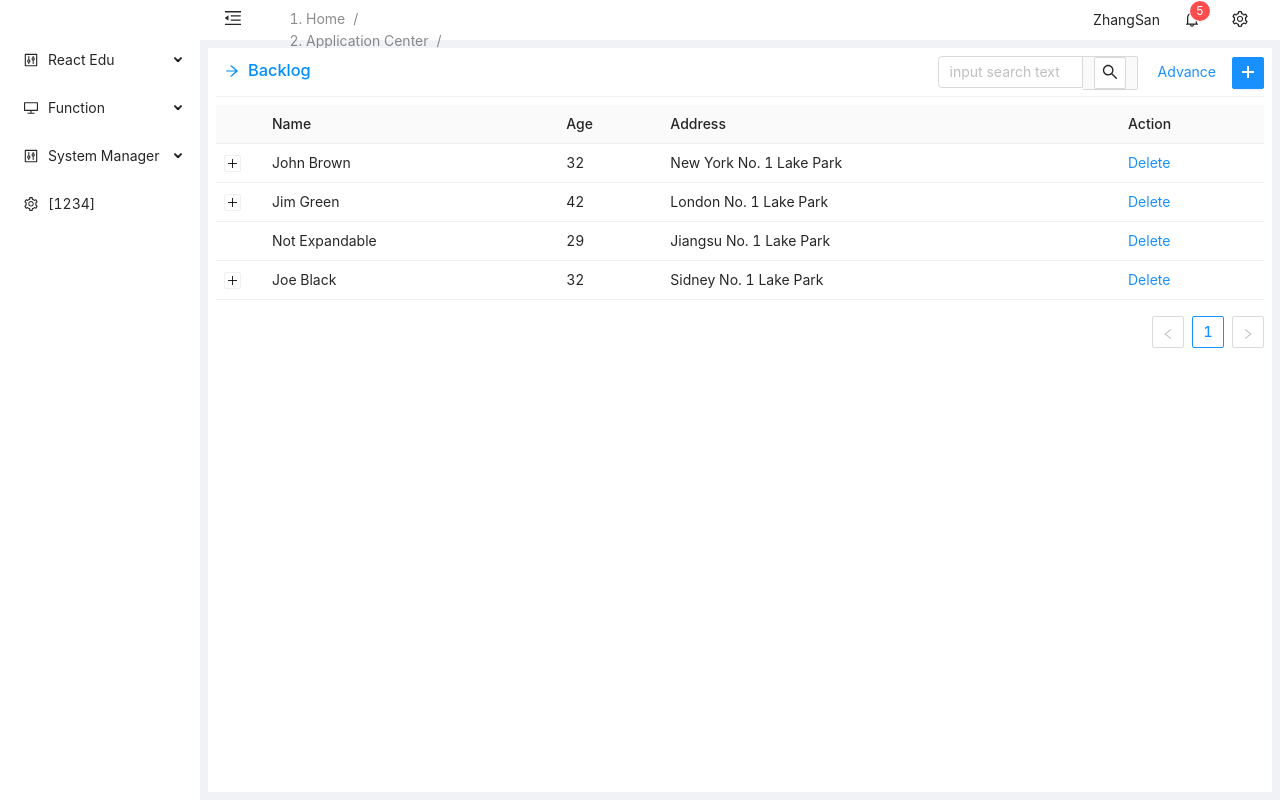
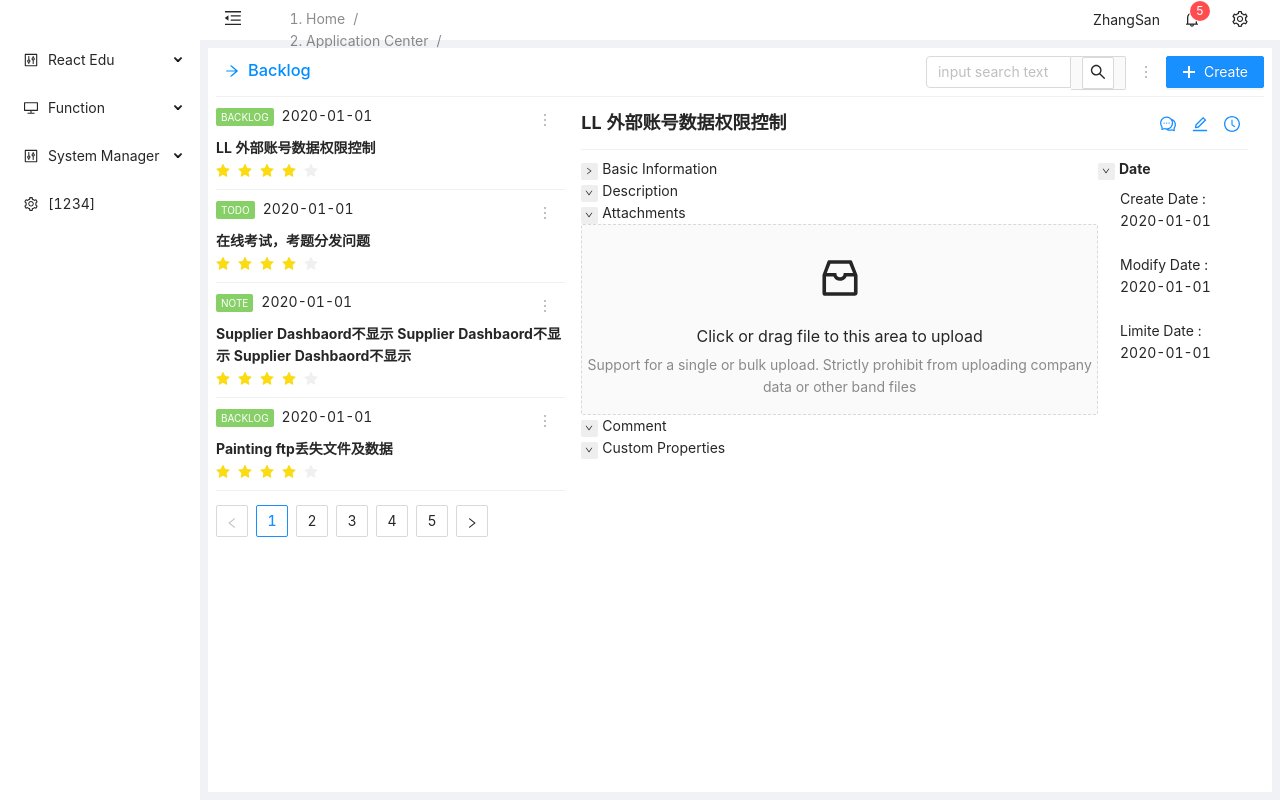
Before and after one commit to devil13th/tmsui, a React app: page /Backlog in a window 1280 px wide. Built offline with nearby package versions, Linux system fonts and the light colour scheme.

Commit message:
backlog ui

```diff
--- a/src/components/Backlog/Backlog.jsx
+++ b/src/components/Backlog/Backlog.jsx
@@ -9,53 +9,115 @@ import {
   BookOutlined,
   AudioOutlined,
   SettingOutlined,
+  MoreOutlined,
+  UnorderedListOutlined,
+  OrderedListOutlined,
+  RightOutlined,
+  DownOutlined,
+  EditOutlined,
+  ClockCircleOutlined,
+  InboxOutlined,
+  CommentOutlined,
+  ExportOutlined,
+  ImportOutlined,
 } from '@ant-design/icons'
-import {Input, Button, Dropdown, Menu, Spin, Table, Divider ,Drawer , Tabs} from 'antd'
-const { Search } = Input;
-const { TabPane } = Tabs;
+import {
+  Input,
+  Button,
+  Dropdown,
+  Menu,
+  Spin,
+  Table,
+  Divider,
+  Drawer,
+  Tabs,
+  Tag,
+  Row,
+  Col,
+  Rate,
+  Tooltip,
+  Pagination,
+  Upload,
+} from 'antd'
+const { Search } = Input
+const { TabPane } = Tabs
+const { Dragger } = Upload
 class Backlog extends React.Component {
   state = {
     loading: true,
-    visible:false,
+    barVisible: false,
+    viewType: 'DETAIL', // LIST , DETAIL
     columns: [
-      { title: 'Name', dataIndex: 'name', key: 'name' },
-      { title: 'Age', dataIndex: 'age', key: 'age' },
-      { title: 'Address', dataIndex: 'address', key: 'address' },
+      {
+        title: 'Title',
+        dataIndex: 'title',
+        key: 'title',
+        fixed: 'left',
+      },
+      {
+        title: 'Type',
+        dataIndex: 'type',
+        key: 'type',
+        render: (tag) => <Tag color="#87d068">{tag.toUpperCase()}</Tag>,
+      },
+      {
+        title: 'Limit Date',
+        dataIndex: 'limitDate',
+        key: 'limitDate',
+        width: 100,
+      },
+
+      { title: 'Priority', dataIndex: 'priority', key: 'priority', width: 50 },
+      { title: 'Days', dataIndex: 'days', key: 'days', width: 50 },
       {
         title: 'Action',
         dataIndex: '',
         key: 'x',
+        width: 100,
         render: () => <a>Delete</a>,
       },
     ],
     data: [
       {
         key: 1,
-        name: 'John Brown',
-        age: 32,
+        title: 'LL 外部账号数据权限控制',
+        type: 'BACKLOG',
+        limitDate: '2020-01-01',
+        priority: 2,
+        days: 5,
         address: 'New York No. 1 Lake Park',
         description:
           'My name is John Brown, I am 32 years old, living in New York No. 1 Lake Park.',
       },
       {
         key: 2,
-        name: 'Jim Green',
-        age: 42,
+        title: '在线考试，考题分发问题',
+        type: 'TODO',
+        limitDate: '2020-01-01',
+        priority: 3,
+        days: 4,
         address: 'London No. 1 Lake Park',
         description:
           'My name is Jim Green, I am 42 years old, living in London No. 1 Lake Park.',
       },
       {
         key: 3,
-        name: 'Not Expandable',
-        age: 29,
+        title:
+          'Supplier Dashbaord不显示 Supplier Dashbaord不显示 Supplier Dashbaord不显示',
+        type: 'NOTE',
+        limitDate: '2020-01-01',
+        priority: 4,
+        days: 3,
         address: 'Jiangsu No. 1 Lake Park',
         description: 'This not expandable',
       },
       {
         key: 4,
-        name: 'Joe Black',
-        age: 32,
+        title: 'Painting ftp丢失文件及数据',
+        type: 'BACKLOG',
+        limitDate: '2020-01-01',
+        priority: 5,
+        days: 2,
         address: 'Sidney No. 1 Lake Park',
         description:
           'My name is Joe Black, I am 32 years old, living in Sidney No. 1 Lake Park.',
@@ -67,25 +129,65 @@ class Backlog extends React.Component {
     this.setState({ loading: false })
   }
 
-  showSearch=()=>{
-    this.setState({visible:true})
+  showBar = () => {
+    this.setState({ barVisible: true })
   }
-  onClose  = () => {
-    this.setState({visible:false})
+  onClose = () => {
+    this.setState({ barVisible: false })
+  }
+  changeViewType = (type) => {
+    this.setState({ viewType: type })
   }
   render() {
-    const menuList = (
+    const props = {
+      name: 'file',
+      multiple: true,
+      action: 'https://www.mocky.io/v2/5cc8019d300000980a055e76',
+      onChange(info) {
+        const { status } = info.file
+        if (status !== 'uploading') {
+          console.log(info.file, info.fileList)
+        }
+        if (status === 'done') {
+          message.success(`${info.file.name} file uploaded successfully.`)
+        } else if (status === 'error') {
+          message.error(`${info.file.name} file upload failed.`)
+        }
+      },
+    }
+
+    const moreFunList = (
       <Menu>
-        <Menu.Item>
-          <NotificationOutlined /> Todo
+        <Menu.Item onClick={this.showBar}>
+          <SettingOutlined /> Setting
         </Menu.Item>
-        <Menu.Item>
-          <BellOutlined />
-          Backlog
+        <Menu.Item
+          onClick={() => {
+            this.changeViewType('DETAIL')
+          }}
+        >
+          <UnorderedListOutlined />
+          Detail View
+        </Menu.Item>
+        <Menu.Item
+          onClick={() => {
+            this.changeViewType('LIST')
+          }}
+        >
+          <OrderedListOutlined />
+          List View
         </Menu.Item>
         <Menu.Item>
           <BookOutlined />
           Note
+        </Menu.Item>
+        <Menu.Item>
+          <ExportOutlined />
+          Export
+        </Menu.Item>
+        <Menu.Item>
+          <ImportOutlined />
+          Import
         </Menu.Item>
       </Menu>
     )
@@ -97,15 +199,226 @@ class Backlog extends React.Component {
           color: '#1890ff',
         }}
       />
-    );
+    )
 
-    function expandRender(record){
+    function expandRender(record) {
       return (
-        <div style={{border:'1px solid red',padding:'8px'}}>
+        <div style={{ border: '1px solid red', padding: '8px' }}>
           {record.description}
         </div>
       )
     }
+
+    const listView = (
+      <Table
+        size="small"
+        columns={this.state.columns}
+        expandable={{
+          expandedRowRender: expandRender,
+          rowExpandable: (record) => record.name !== 'Not Expandable',
+        }}
+        dataSource={this.state.data}
+      />
+    )
+
+    const detailView = (
+      <Row>
+        <Col span="8">
+          <ul className={style.ul_list}>
+            {this.state.data.map((item) => {
+              return (
+                <div key={item.key}>
+                  <div style={{ display: 'flex' }}>
+                    <div style={{ flex: '1 1 auto' }}>
+                      <Tag color="#87d068">{item.type.toUpperCase()}</Tag>
+                      {item.limitDate}
+                    </div>
+                    <div style={{ flex: '0 0 30px' }}>
+                      <Dropdown overlay={moreFunList} placement="bottomLeft">
+                        <Button
+                          type="link"
+                          style={{ marginRight: '4px', color: '#aaa' }}
+                          icon={<MoreOutlined />}
+                        />
+                      </Dropdown>
+                    </div>
+                  </div>
+
+                  <b>{item.title}</b>
+                  <br />
+                  <Rate
+                    defaultValue={4}
+                    style={{ fontSize: 14 }}
+                    disabled={true}
+                  />
+                  <Divider />
+                </div>
+              )
+            })}
+          </ul>
+          <Pagination size="small" total={50} />
+        </Col>
+        <Col span="16">
+          <div style={{ padding: '4px 16px' }}>
+            <div style={{ display: 'flex' }}>
+              <div style={{ flex: '1 1 auto' }}>
+                <b style={{ fontSize: '18px' }}>LL 外部账号数据权限控制</b>
+              </div>
+              <div
+                style={{
+                  flex: '0 0 100px',
+                  textAlign: 'right',
+                  padding: '0px ',
+                }}
+              >
+                <Tooltip title="Comments">
+                  <Button icon={<CommentOutlined />} type="link" />
+                </Tooltip>
+                <Tooltip title="Edit">
+                  <Button icon={<EditOutlined />} type="link" />
+                </Tooltip>
+                <Tooltip title="Edit">
+                  <Button icon={<ClockCircleOutlined />} type="link" />
+                </Tooltip>
+              </div>
+            </div>
+            <Divider />
+            <div style={{ display: 'flex' }}>
+              <div style={{ flex: '1 1 auto' }}>
+                <span
+                  style={{
+                    display: 'inline-block',
+                    padding: 4,
+                    fontSize: 8,
+                    background: '#eee',
+                    height: 17,
+                    width: 17,
+                    lineHeight: '8px',
+                    borderRadius: '2px',
+                    cursor: 'pointer',
+                    marginRight: '4px',
+                  }}
+                >
+                  <RightOutlined style={{ fontWeight: 900 }} />
+                </span>
+                Basic Information
+                <br />
+                <span
+                  style={{
+                    display: 'inline-block',
+                    padding: 4,
+                    fontSize: 8,
+                    background: '#eee',
+                    height: 17,
+                    width: 17,
+                    lineHeight: '8px',
+                    borderRadius: '2px',
+                    cursor: 'pointer',
+                    marginRight: '4px',
+                  }}
+                >
+                  <DownOutlined style={{ fontWeight: 1200 }} />
+                </span>
+                Description
+                <br />
+                <span
+                  style={{
+                    display: 'inline-block',
+                    padding: 4,
+                    fontSize: 8,
+                    background: '#eee',
+                    height: 17,
+                    width: 17,
+                    lineHeight: '8px',
+                    borderRadius: '2px',
+                    cursor: 'pointer',
+                    marginRight: '4px',
+                  }}
+                >
+                  <DownOutlined style={{ fontWeight: 900 }} />
+                </span>
+                Attachments
+                <br />
+                <Dragger {...props}>
+                  <p style={{ marginBottom: 8, fontSize: '48px' }}>
+                    <InboxOutlined />
+                  </p>
+                  <p className="ant-upload-text">
+                    Click or drag file to this area to upload
+                  </p>
+                  <p className="ant-upload-hint">
+                    Support for a single or bulk upload. Strictly prohibit from
+                    uploading company data or other band files
+                  </p>
+                </Dragger>
+                <span
+                  style={{
+                    display: 'inline-block',
+                    padding: 4,
+                    fontSize: 8,
+                    background: '#eee',
+                    height: 17,
+                    width: 17,
+                    lineHeight: '8px',
+                    borderRadius: '2px',
+                    cursor: 'pointer',
+                    marginRight: '4px',
+                  }}
+                >
+                  <DownOutlined style={{ fontWeight: 900 }} />
+                </span>
+                Comment
+                <br />
+                <span
+                  style={{
+                    display: 'inline-block',
+                    padding: 4,
+                    fontSize: 8,
+                    background: '#eee',
+                    height: 17,
+                    width: 17,
+                    lineHeight: '8px',
+                    borderRadius: '2px',
+                    cursor: 'pointer',
+                    marginRight: '4px',
+                  }}
+                >
+                  <DownOutlined style={{ fontWeight: 900 }} />
+                </span>
+                Custom Properties
+              </div>
+              <div style={{ flex: '0 0 150px' }}>
+                <span
+                  style={{
+                    display: 'inline-block',
+                    padding: 4,
+                    fontSize: 8,
+                    background: '#eee',
+                    height: 17,
+                    width: 17,
+                    lineHeight: '8px',
+                    borderRadius: '2px',
+                    cursor: 'pointer',
+                    marginRight: '4px',
+                  }}
+                >
+                  <DownOutlined style={{ fontWeight: 900 }} />
+                </span>
+                <b>Date</b>
+                <div style={{ padding: '8px 22px' }}>
+                  Create Date : <br />
+                  2020-01-01 <br /> <br />
+                  Modify Date : <br />
+                  2020-01-01 <br /> <br />
+                  Limite Date : <br />
+                  2020-01-01
+                </div>
+              </div>
+            </div>
+          </div>
+        </Col>
+      </Row>
+    )
 
     return (
       <div>
@@ -130,57 +443,56 @@ class Backlog extends React.Component {
               </h1>
               <div
                 style={{
-                  flex: '0 0 400px',
+                  flex: '0 0 500px',
                   lineHeight: '32px',
-                  textAlign:'right'
+                  textAlign: 'right',
                 }}
               >
-                <Search placeholder="input search text" style={{ width: 200,marginRight:'4px' }} />
-                <Button type="link" onClick={this.showSearch}>Advance</Button>
-                <Dropdown overlay={menuList} placement="bottomLeft" >
-                  <Button type="primary" icon={<PlusOutlined />} />
+                <Search
+                  placeholder="input search text"
+                  style={{ width: 200, marginRight: '4px' }}
+                />
+
+                <Dropdown overlay={moreFunList} placement="bottomLeft">
+                  <Button
+                    type="link"
+                    style={{ marginRight: '4px', color: '#aaa' }}
+                    icon={<MoreOutlined />}
+                  />
                 </Dropdown>
+                <Button type="primary" icon={<PlusOutlined />}>
+                  Create
+                </Button>
               </div>
             </div>
           </div>
           <Divider></Divider>
-          <Table
-            size="small"
-            columns={this.state.columns}
-            expandable={{
-              expandedRowRender: expandRender,
-              rowExpandable: (record) => record.name !== 'Not Expandable',
-            }}
-            dataSource={this.state.data}
-          />
 
-
-
-
+          {this.state.viewType === 'LIST' ? listView : detailView}
 
           <Drawer
-
             placement="right"
             closable={true}
             onClose={this.onClose}
-          visible={this.state.visible}
+            visible={this.state.barVisible}
             placement="left"
             width={500}
           >
             <Tabs defaultActiveKey="1">
-          <TabPane tab={
+              <TabPane
+                tab={
                   <span>
                     <SearchOutlined />
                     Search Condition
                   </span>
-            }  key="1">
+                }
+                key="1"
+              >
                 Content of Tab Pane 1
               </TabPane>
 
-          <TabPane tab="Tab 2" key="2">
-            Content of Tab Pane 2
-          </TabPane>
-          <TabPane tab={
+              <TabPane
+                tab={
                   <span>
                     <SettingOutlined />
                     Setting
@@ -188,12 +500,10 @@ class Backlog extends React.Component {
                 }
                 key="3"
               >
-            Content of Tab Pane 3
+                默认预警工作日
               </TabPane>
             </Tabs>
           </Drawer>
-
-
         </Spin>
       </div>
     )
--- a/src/components/Backlog/Backlog.module.css
+++ b/src/components/Backlog/Backlog.module.css
@@ -1 +1,5 @@
 .header{height:32px;}
+.ul_list{
+  margin-left:0px;
+  padding-left:0px;
+}
```
Also changed, not shown: src/antd.css. Lines whose indentation alone changed are shown as unchanged.
